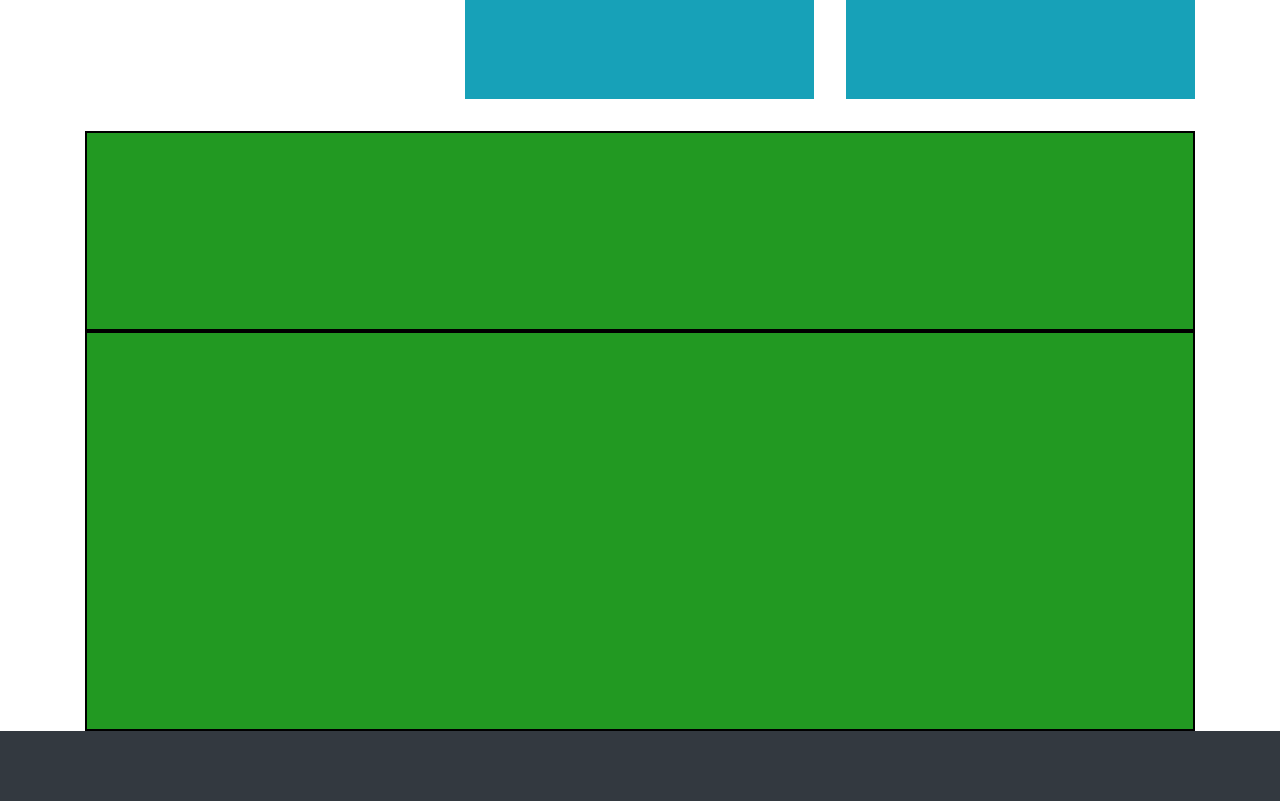
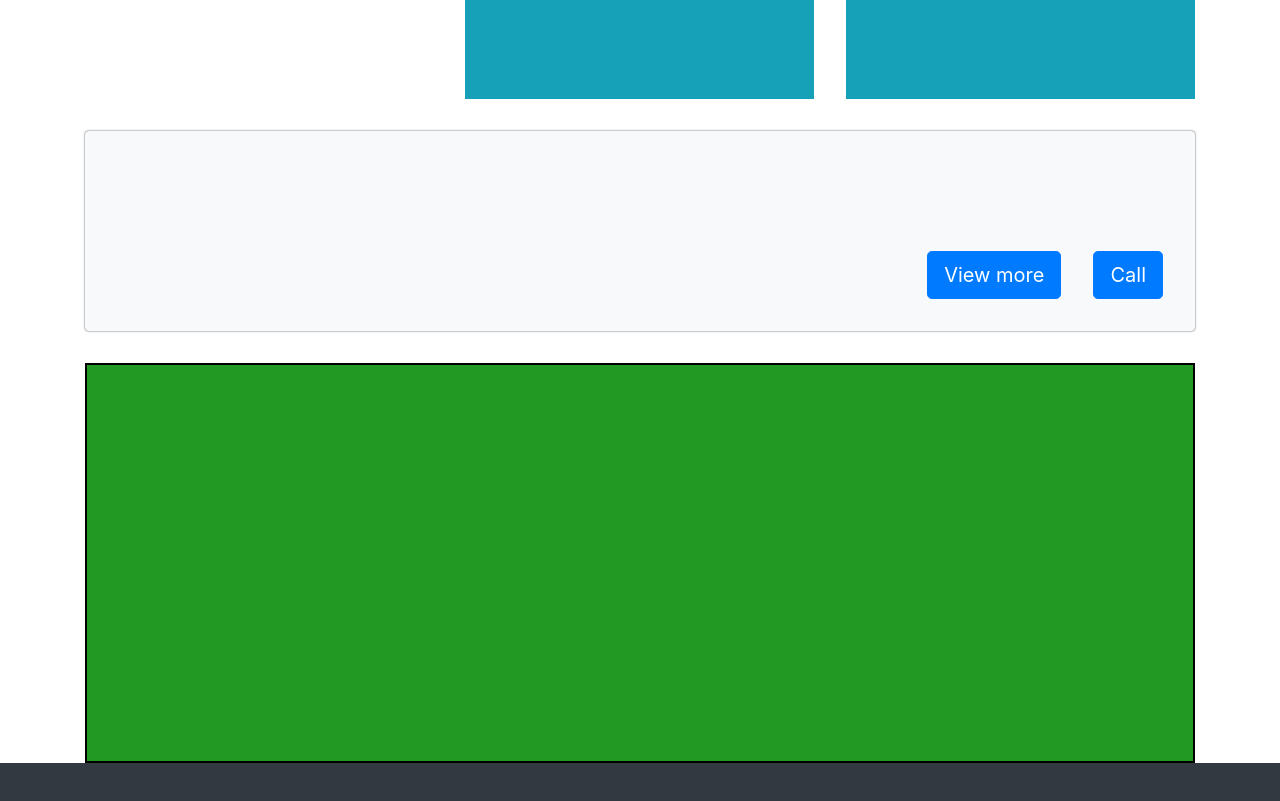
Before and after one commit to BenLirio/healthy-smile-mobile-wire, a React (Create React App) app: page / in a window 1280 px wide. Shown: the part 1540-2341 px from the top of the page. Built offline with nearby package versions, Linux system fonts and the light colour scheme.

Commit message:
Button are on the cta

```diff
--- a/src/components/Cta/Cta.js
+++ b/src/components/Cta/Cta.js
@@ -1,7 +1,17 @@
 import React from 'react'
 import PropTypes from 'prop-types'
 import classes from './Cta.module.scss'
+import { Button } from 'react-bootstrap'
 
-export const Cta = () => <div className={classes.Cta}></div>
+export const Cta = () => (
+  <div className={classes.Card}>
+    <Button className={classes.Button} size='lg'>
+      View more
+    </Button>
+    <Button className={classes.Button} size='lg'>
+      Call
+    </Button>
+  </div>
+)
 Cta.propTypes = {}
 export default Cta
--- a/src/components/Cta/Cta.module.scss
+++ b/src/components/Cta/Cta.module.scss
@@ -1,5 +1,15 @@
 @import '../../variables.scss';
-.Cta {
-  background: $primary;
-  grid-area: cta;
+.Card {
+  background: $light;
+  height: 200px;
+  margin-bottom: 2rem;
+  border-radius: 0.25rem;
+  box-shadow: 0 0 2px 0 $dark;
+  display: flex;
+  align-items: flex-end;
+  justify-content: flex-end;
+  padding: 2rem 0;
 }
+.Button {
+  margin-right: 2rem;
+}
--- a/src/pages/Home/Home.js
+++ b/src/pages/Home/Home.js
@@ -4,6 +4,7 @@ import { Container, Row, Col } from 'react-bootstrap'
 import FeatureImage from '../../components/FeatureImage/FeatureImage'
 import Feature from '../../components/Feature/Feature'
 import AboutImageList from '../../components/AboutImageList/AboutImageList'
+import Cta from '../../components/Cta/Cta'
 
 const Blank = () => (
   <div
@@ -68,7 +69,7 @@ export const Home = () => (
       </Row>
       <Row>
         <Col>
-          <Blank2 />
+          <Cta />
         </Col>
       </Row>
       <Row>
```
